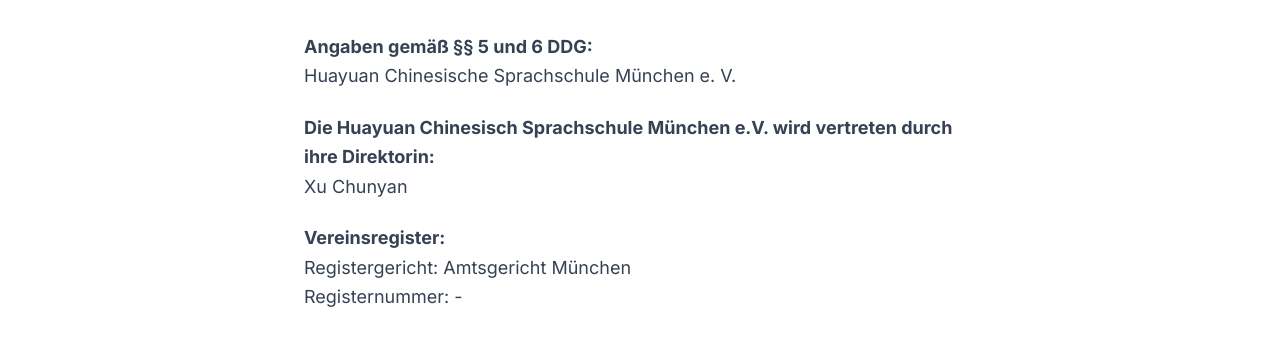
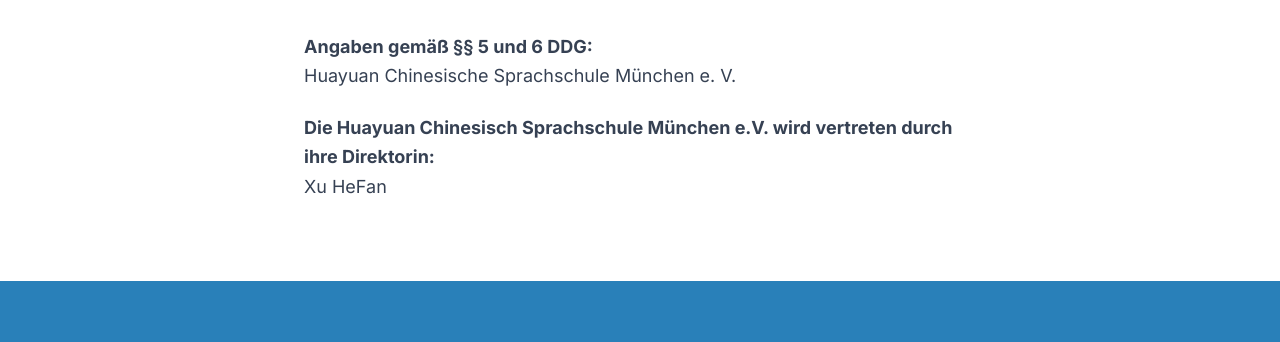
Before and after one commit to q14nyul1u/HuayuanWebsite, an Astro site: page /de/impressum in a window 1280 px wide. Shown: the part 208-550 px from the top of the page. Built offline with nearby package versions, Linux system fonts and the light colour scheme; Astro itself is replaced by a stand-in of ours.

Commit message:
change director.

```diff
--- a/src/pages/de/impressum.astro
+++ b/src/pages/de/impressum.astro
@@ -14,13 +14,13 @@
             </p>
             <p slot="heading-content" class="text-left text-pretty">
                 <b>Die Huayuan Chinesisch Sprachschule München e.V. wird vertreten durch ihre Direktorin:</b><br>
-                Xu Chunyan
+                Xu HeFan
             </p>
-            <p slot="heading-content" class="text-left text-pretty">
-                <b>Vereinsregister:</b> <br>
-                Registergericht: Amtsgericht München<br>
-                Registernummer: -
-            </p>
+            <!--<p slot="heading-content" class="text-left text-pretty">-->
+            <!--    <b>Vereinsregister:</b> <br>-->
+            <!--    Registergericht: Amtsgericht München<br>-->
+            <!--    Registernummer: - -->
+            <!--</p>-->
         </Heading>
     </Section>
 </Layout>
--- a/src/pages/impressum.astro
+++ b/src/pages/impressum.astro
@@ -14,13 +14,13 @@
             </p>
             <p slot="heading-content" class="text-left text-pretty">
                 <b>Die Huayuan Chinesisch Sprachschule München e.V. wird vertreten durch ihre Direktorin:</b><br>
-                Xu Chunyan
+                Xu HeFan
             </p>
-            <p slot="heading-content" class="text-left text-pretty">
-                <b>Vereinsregister:</b> <br>
-                Registergericht: Amtsgericht München<br>
-                Registernummer: -
-            </p>
+            <!--<p slot="heading-content" class="text-left text-pretty">-->
+            <!--    <b>Vereinsregister:</b> <br>-->
+            <!--    Registergericht: Amtsgericht München<br>-->
+            <!--    Registernummer: - -->
+            <!--</p>-->
         </Heading>
     </Section>
 </Layout>
```
